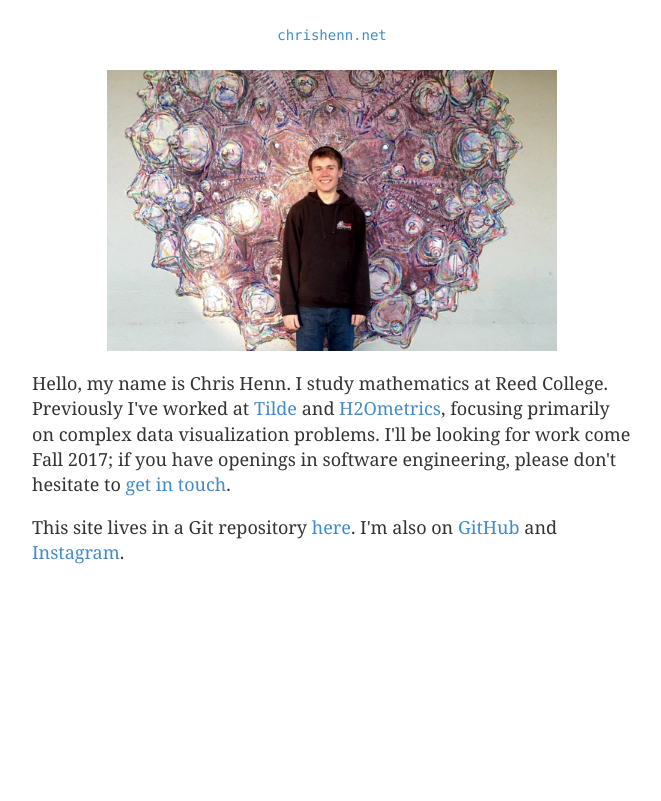
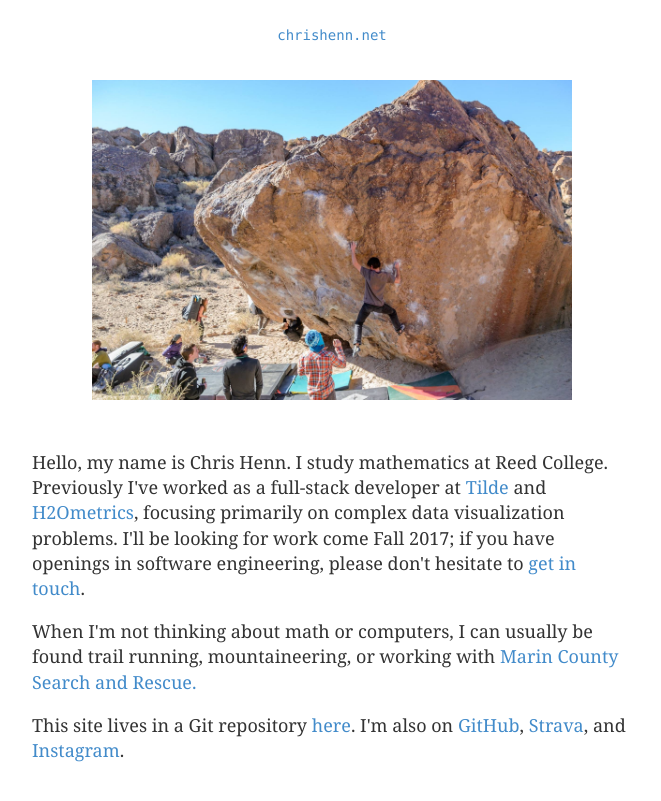
Before and after one commit to chnn/chrishenn-net, a Jekyll site: the page built from about.markdown, in a window 1280 px wide. Shown: the top 801 px of the page, without its empty margins (308-969 px from the left). Built offline with Jekyll 4.4.1, drawn with Linux system fonts in a browser that asks for light colours.

Commit message:
Update about page

```diff
--- a/about.markdown
+++ b/about.markdown
@@ -4,7 +4,8 @@
 ---
 
 <div class="about-page">
-  <img src="{{ site.baseurl }}/assets/images/me.jpg" class="me">
-  <p>Hello, my name is Chris Henn. I study mathematics at Reed College. Previously I've worked at <a href="http://www.tilde.io/">Tilde</a> and <a href="http://www.h2ometrics.com/">H2Ometrics</a>, focusing primarily on complex data visualization problems. I'll be looking for work come Fall 2017; if you have openings in software engineering, please don't hesitate to <a href="mailto:chris@chrishenn.net">get in touch</a>.</p>
-  <p>This site lives in a Git repository <a href="https://github.com/chnn/chnn.github.io">here</a>. I'm also on <a href="https://github.com/chnn">GitHub</a> and <a href="https://www.instagram.com/chnnnnnnnnnnnn/">Instagram</a>.</p>
+  <img title="big chicken (v2)" src="{{ site.baseurl }}/assets/images/big-chicken.jpg" class="me">
+  <p>Hello, my name is Chris Henn. I study mathematics at Reed College. Previously I've worked as a full-stack developer at <a href="http://www.tilde.io/">Tilde</a> and <a href="http://www.h2ometrics.com/">H2Ometrics</a>, focusing primarily on complex data visualization problems. I'll be looking for work come Fall 2017; if you have openings in software engineering, please don't hesitate to <a href="mailto:chris@chrishenn.net">get in touch</a>.</p>
+  <p>When I'm not thinking about math or computers, I can usually be found trail running, mountaineering, or working with <a href="http://marinsar.org/">Marin County Search and Rescue.</a></p>
+  <p>This site lives in a Git repository <a href="https://github.com/chnn/chnn.github.io">here</a>. I'm also on <a href="https://github.com/chnn">GitHub</a>, <a href="https://www.strava.com/athletes/163049">Strava</a>, and <a href="https://www.instagram.com/chnnnnnnnnnnnn/">Instagram</a>.</p>
 </div>
--- a/assets/css/screen.scss
+++ b/assets/css/screen.scss
@@ -73,9 +73,9 @@
 }
 
 .me {
-    width: 450px;
+    width: 80%;
     display: block;
-    margin: 0 auto 20px auto;
+    margin: 10px auto 50px auto;
 }
 
 .content-container {
@@ -94,7 +94,7 @@
         font-family: $sans;
 
         td {
-            padding: 3px 0;
+            padding: 5px 0;
         }
 
         tr td:first-child {
```
Also changed, not shown: assets/images/big-chicken.jpg (added).
